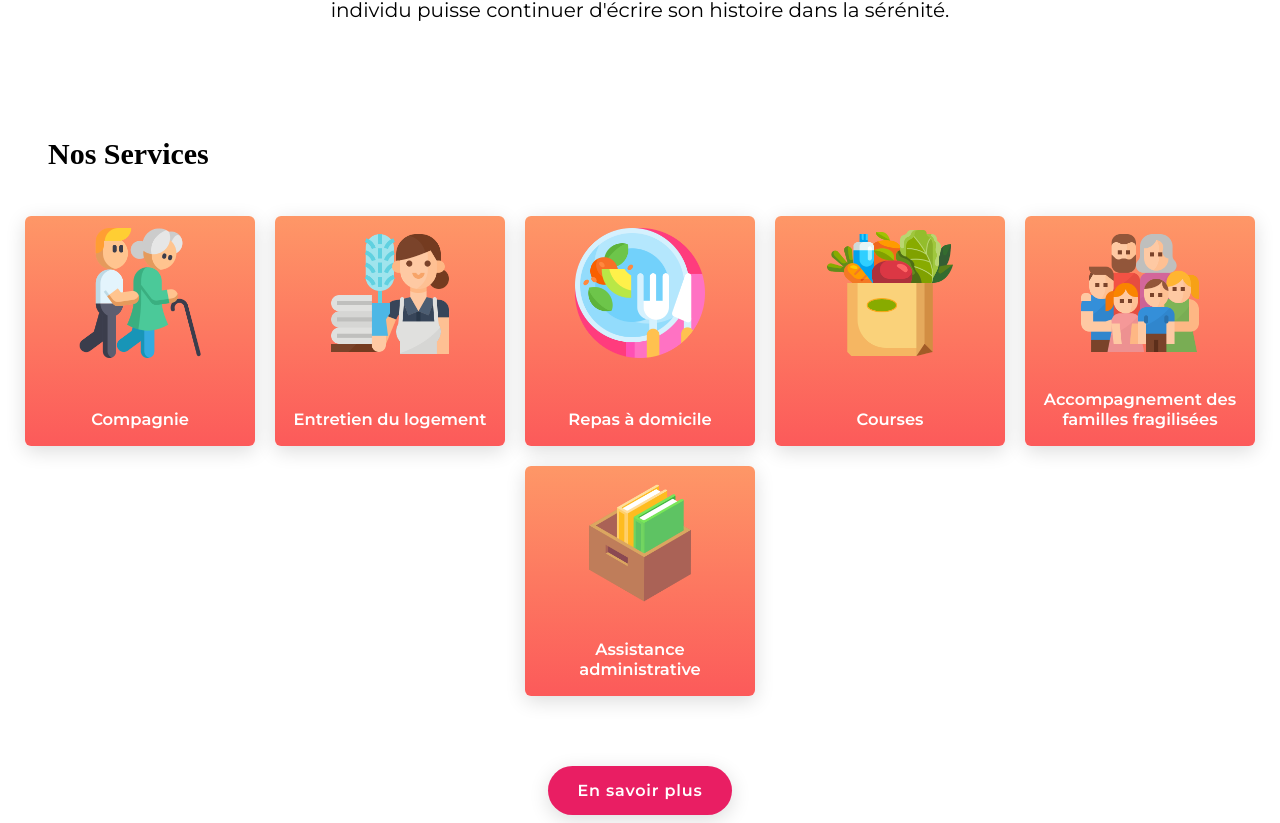
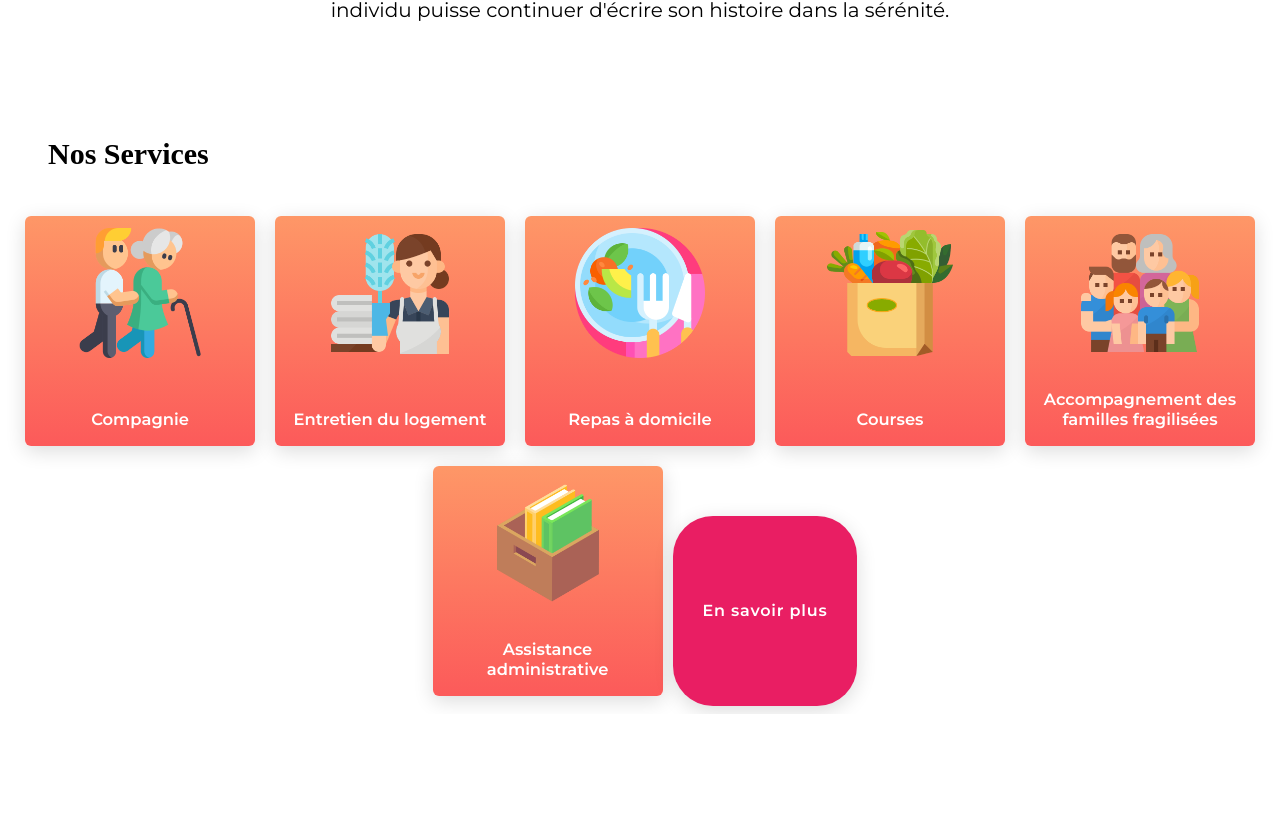
Before and after one commit to MadyKramer/amcwebsite, a React (Create React App) app: page / in a window 1280 px wide. Shown: the part 674-1497 px from the top of the page. After the commit the page ends 1388 px from the top, so only its background shows below. Built offline with nearby package versions, Linux system fonts and the light colour scheme; a web font is replaced by a local one.

Commit message:
cleaning home page

```diff
--- /dev/null
+++ b/src/components/Intro.js
@@ -0,0 +1,24 @@
+import logo from "../assets/logo/logo3.png";
+import Banner from "../components/Banner";
+
+const Intro = () => {
+  return (
+    <>
+      <Banner />
+      <section className="intro">
+        <img
+          src={logo}
+          alt="logo de l'association"
+          className="intro__logo"
+        ></img>
+        <p className="intro__quote">
+          AMC oeuvre au quotidien au bien-être des personnes âgées et/ou
+          handicapées, afin de faire en sorte que chaque individu puisse
+          continuer d'écrire son histoire dans la sérénité.
+        </p>
+      </section>
+    </>
+  );
+};
+
+export default Intro;
--- /dev/null
+++ b/src/components/Overview.js
@@ -0,0 +1,17 @@
+const Overview = () => {
+    return(
+        <section className="overview">
+            <div className="overview__text">
+
+            </div>
+            <div className="overview__picture">
+
+            </div>
+            <div className="overview__background">
+
+            </div>
+        </section>
+    )
+}
+
+export default Overview;
--- a/src/components/ServicesCards.js
+++ /dev/null
@@ -1,22 +0,0 @@
-import {servicesDatas} from '../servicesDatas';
-
-
-const Services = () => {
-return(
-    <section className='servicesHome'>
-    {servicesDatas.map((service) => (
-    <div className='servicesHome__card' key={service.id}>
-        <div className='servicesHome__card__icon'>
-            <img src={service.img} alt="" ></img>
-        </div>
-        <div className='servicesHome__card__name'>
-            <h3>{service.name}</h3>
-        </div>
-    </div>
-    ))}
-    </section>
-
-)
-}
-
-export default Services;
--- /dev/null
+++ b/src/components/ServicesHome.js
@@ -0,0 +1,32 @@
+import { servicesDatas } from "../servicesDatas";
+import { useNavigate } from "react-router-dom";
+const ServicesHome = () => {
+  const navigate = useNavigate();
+  const handleServices = () => {
+    navigate("/Services");
+  };
+  return (
+    <section>
+      <h2 className="sectionTitle">Nos Services</h2>
+      <div className="servicesHome">
+        {servicesDatas.map((service) => (
+          <div className="servicesHome__card" key={service.id}>
+            <div className="servicesHome__card__icon">
+              <img src={service.img} alt=""></img>
+            </div>
+            <div className="servicesHome__card__name">
+              <h3>{service.name}</h3>
+            </div>
+          </div>
+        ))}
+        <div className="btnContainer">
+          <button onClick={handleServices} className="btn">
+            En savoir plus
+          </button>
+        </div>
+      </div>
+    </section>
+  );
+};
+
+export default ServicesHome;
--- a/src/pages/Accueil.js
+++ b/src/pages/Accueil.js
@@ -1,36 +1,14 @@
-import Banner from "../components/Banner";
-import ServicesCards from "../components/ServicesCards";
-import logo from "../assets/logo/logo3.png";
-import { useNavigate } from "react-router-dom";
+import Intro from "../components/Intro";
+import ServicesHome from "../components/ServicesHome";
+import Overview from "../components/Overview";
 
 const Accueil = () => {
-  const navigate = useNavigate();
-  const handleServices = () => {
-    navigate('/Services');
-  }
   return (
-    <>
-      <Banner />
-      <section className="intro">
-        <img
-          src={logo}
-          alt="logo de l'association"
-          className="intro__logo"
-        ></img>
-        <p className="intro__quote">
-          AMC oeuvre au quotidien au bien-être des personnes âgées et/ou
-          handicapées, afin de faire en sorte que chaque individu puisse
-          continuer d'écrire son histoire dans la sérénité.
-        </p>
-      </section>
-      <section className="servicesSection">
-        <h2 className="sectionTitle">Nos Services</h2>
-        <ServicesCards />
-        <div className="btnContainer">
-          <button onClick={handleServices} className="btn">En savoir plus</button>
-        </div>
-      </section>
-    </>
+    <main>
+      <Intro />
+      <ServicesHome />
+      <Overview />
+    </main>
   );
 };
 
--- a/src/styles/index.scss
+++ b/src/styles/index.scss
@@ -3,8 +3,9 @@
 @import './_variables';
 @import './Navbar';
 @import './Baneer';
-@import './ServicesCards';
+@import './ServicesHome';
 @import './buttons';
+@import './Overview';
 @import './Accueil.scss';
 @import url('https://fonts.googleapis.com/css2?family=Montserrat:wght@100;200;300;400;500;600&display=swap');
 @import url('https://fonts.googleapis.com/css2?family=La+Belle+Aurore&display=swap');
```
Also changed, not shown: src/styles/_Overview.scss (added), src/styles/_ServicesHome.scss (renamed from src/styles/_ServicesCards.scss), 1 other file (tests, documents, lock files or other folders).
